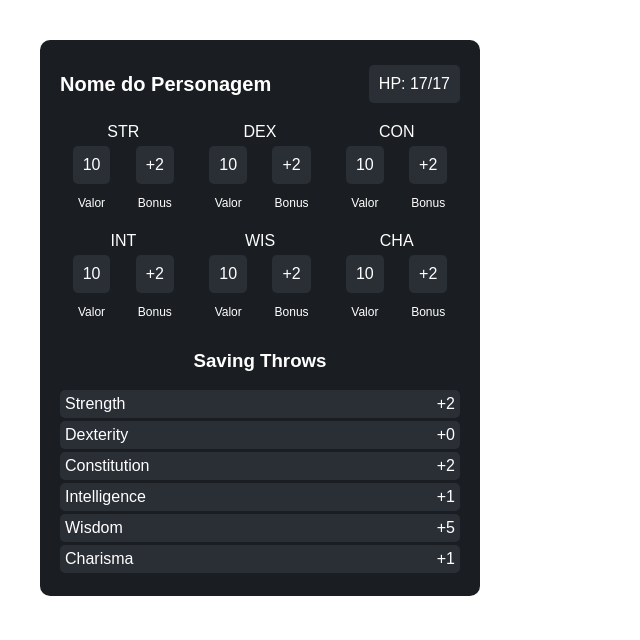
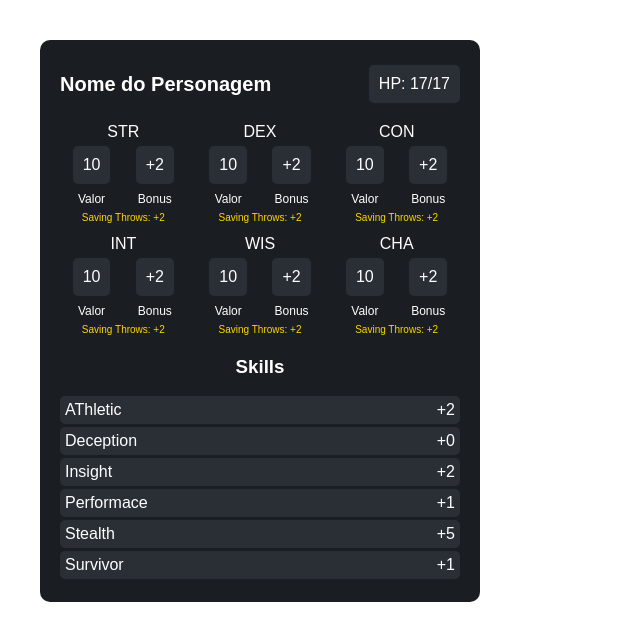
Before and after one commit to MarcioBADias/DnD24-character-bilder, a React (Vite) app: page / in a window 1280 px wide. Shown: the top 640 px of the page, without its empty margins (0-640 px from the left). Built offline with nearby package versions, Linux system fonts and the light colour scheme.

Commit message:
AJuuste no template dos stats

```diff
--- a/src/components/CharacterSheet/index.jsx
+++ b/src/components/CharacterSheet/index.jsx
@@ -22,104 +22,110 @@ const CharacterSheet = () => {
           <div style={{ display: 'flex', justifyContent: 'space-around' }}>
             <div>
               <StatBox>10</StatBox>
-              <p style={{ fontSize: 12 }}>Valor</p>
+              <span style={{ fontSize: 12 }}>Valor</span>
             </div>
             <div>
               <StatBox>+2</StatBox>
-              <p style={{ fontSize: 12 }}>Bonus</p>
+              <span style={{ fontSize: 12 }}>Bonus</span>
             </div>
           </div>
+          <span style={{ color: 'gold', fontSize: 10 }}>Saving Throws: +2</span>
         </div>
         <div>
           DEX
           <div style={{ display: 'flex', justifyContent: 'space-around' }}>
             <div>
               <StatBox>10</StatBox>
-              <p style={{ fontSize: 12 }}>Valor</p>
+              <span style={{ fontSize: 12 }}>Valor</span>
             </div>
             <div>
               <StatBox>+2</StatBox>
-              <p style={{ fontSize: 12 }}>Bonus</p>
+              <span style={{ fontSize: 12 }}>Bonus</span>
             </div>
           </div>
+          <span style={{ color: 'gold', fontSize: 10 }}>Saving Throws: +2</span>
         </div>
         <div>
           CON
           <div style={{ display: 'flex', justifyContent: 'space-around' }}>
             <div>
               <StatBox>10</StatBox>
-              <p style={{ fontSize: 12 }}>Valor</p>
+              <span style={{ fontSize: 12 }}>Valor</span>
             </div>
             <div>
               <StatBox>+2</StatBox>
-              <p style={{ fontSize: 12 }}>Bonus</p>
+              <span style={{ fontSize: 12 }}>Bonus</span>
             </div>
           </div>
+          <span style={{ color: 'gold', fontSize: 10 }}>Saving Throws: +2</span>
         </div>{' '}
         <div>
           INT
           <div style={{ display: 'flex', justifyContent: 'space-around' }}>
             <div>
               <StatBox>10</StatBox>
-              <p style={{ fontSize: 12 }}>Valor</p>
+              <span style={{ fontSize: 12 }}>Valor</span>
             </div>
             <div>
               <StatBox>+2</StatBox>
-              <p style={{ fontSize: 12 }}>Bonus</p>
+              <span style={{ fontSize: 12 }}>Bonus</span>
             </div>
           </div>
+          <span style={{ color: 'gold', fontSize: 10 }}>Saving Throws: +2</span>
         </div>{' '}
         <div>
           WIS
           <div style={{ display: 'flex', justifyContent: 'space-around' }}>
             <div>
               <StatBox>10</StatBox>
-              <p style={{ fontSize: 12 }}>Valor</p>
+              <span style={{ fontSize: 12 }}>Valor</span>
             </div>
             <div>
               <StatBox>+2</StatBox>
-              <p style={{ fontSize: 12 }}>Bonus</p>
+              <span style={{ fontSize: 12 }}>Bonus</span>
             </div>
           </div>
+          <span style={{ color: 'gold', fontSize: 10 }}>Saving Throws: +2</span>
         </div>{' '}
         <div>
           CHA
           <div style={{ display: 'flex', justifyContent: 'space-around' }}>
             <div>
               <StatBox>10</StatBox>
-              <p style={{ fontSize: 12 }}>Valor</p>
+              <span style={{ fontSize: 12 }}>Valor</span>
             </div>
             <div>
               <StatBox>+2</StatBox>
-              <p style={{ fontSize: 12 }}>Bonus</p>
+              <span style={{ fontSize: 12 }}>Bonus</span>
             </div>
           </div>
+          <span style={{ color: 'gold', fontSize: 10 }}>Saving Throws: +2</span>
         </div>
       </StatGrid>
       <SavingThrows>
-        <h3>Saving Throws</h3>
+        <h3>Skills</h3>
         <SavingThrow>
-          <span>Strength</span>
+          <span>AThletic</span>
           <span>+2</span>
         </SavingThrow>
         <SavingThrow>
-          <span>Dexterity</span>
+          <span>Deception</span>
           <span>+0</span>
         </SavingThrow>
         <SavingThrow>
-          <span>Constitution</span>
+          <span>Insight</span>
           <span>+2</span>
         </SavingThrow>
         <SavingThrow>
-          <span>Intelligence</span>
+          <span>Performace</span>
           <span>+1</span>
         </SavingThrow>
         <SavingThrow>
-          <span>Wisdom</span>
+          <span>Stealth</span>
           <span>+5</span>
         </SavingThrow>
         <SavingThrow>
-          <span>Charisma</span>
+          <span>Survivor</span>
           <span>+1</span>
         </SavingThrow>
       </SavingThrows>
```
